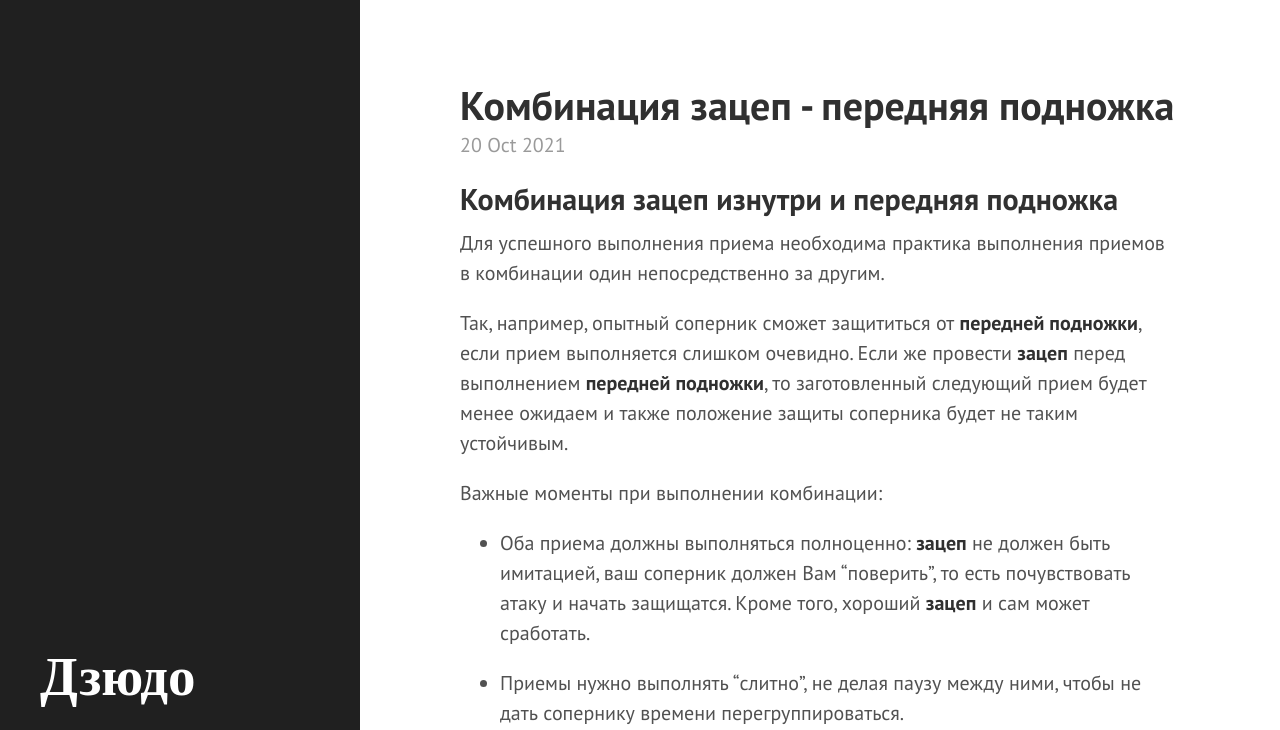
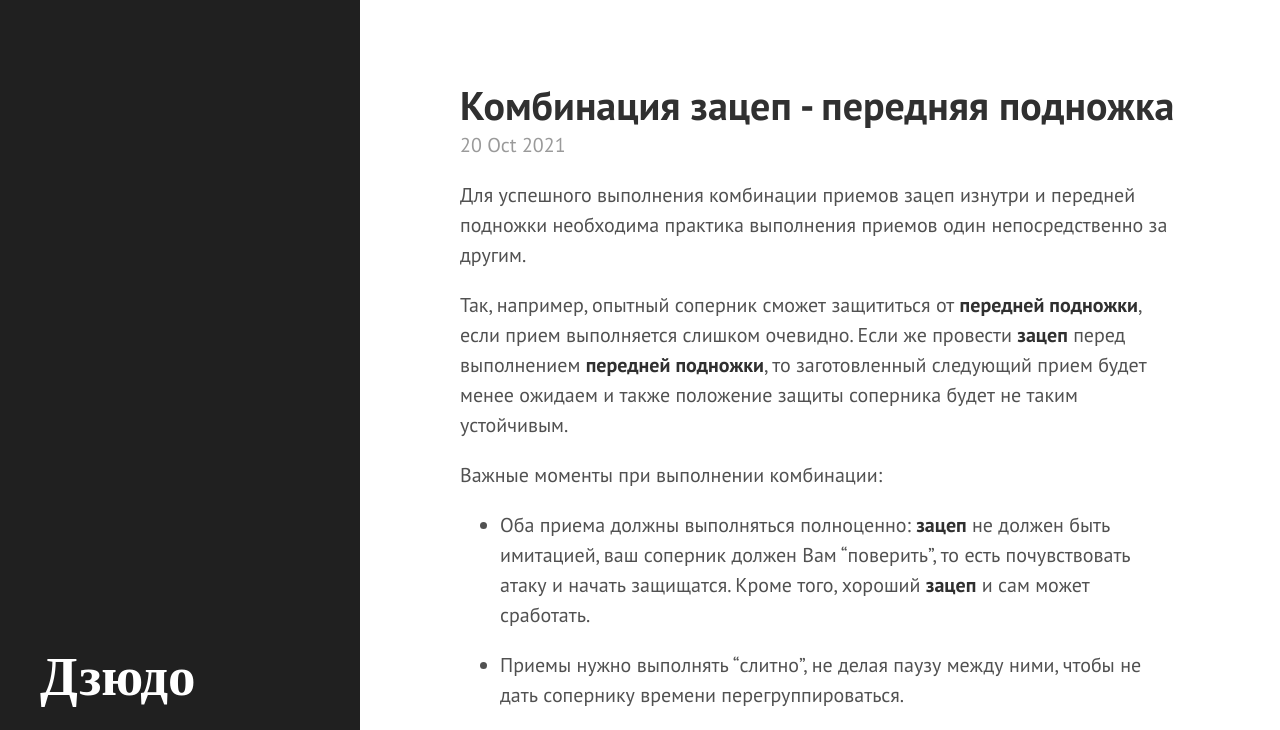
Before and after one commit to judo-gorbokon/judo-gorbokon.github.io, a Jekyll site: the page built from _posts/2021-10-20-judo_zacep_perednaya_podnozhka.md, in a window 1280 px wide and 1400 px high. Shown: the top 730 px of the window. Built offline with Jekyll 4.4.1, drawn with Linux system fonts in a browser that asks for light colours; some of the changed text lies outside the part shown; grey boxes are pictures that could not be loaded.

```diff
--- a/_posts/2021-10-20-judo_zacep_perednaya_podnozhka.md
+++ b/_posts/2021-10-20-judo_zacep_perednaya_podnozhka.md
@@ -2,12 +2,10 @@
 layout: post
 title:  "Комбинация зацеп - передняя подножка"
 date:   2021-10-20 20:00:00 +0300
-categories: дзюдо МАУП
+categories: дзюдо зацеп подножка
 ---
 
-## Комбинация зацеп изнутри и передняя подножка
-
-Для успешного выполнения приема необходима практика выполнения приемов в комбинации один непосредственно за другим.
+Для успешного выполнения комбинации приемов зацеп изнутри и передней подножки необходима практика выполнения приемов один непосредственно за другим.
 
 Так, например, опытный соперник сможет защититься от **передней подножки**, если прием выполняется слишком очевидно. Если же провести **зацеп** перед выполнением **передней подножки**, то заготовленный следующий прием будет менее ожидаем и также положение защиты соперника будет не таким устойчивым.
 
```
Also changed, not shown: _posts/2021-10-25-otrabotka_podsechki.md (added, +24 -0 lines), 4 other files.
